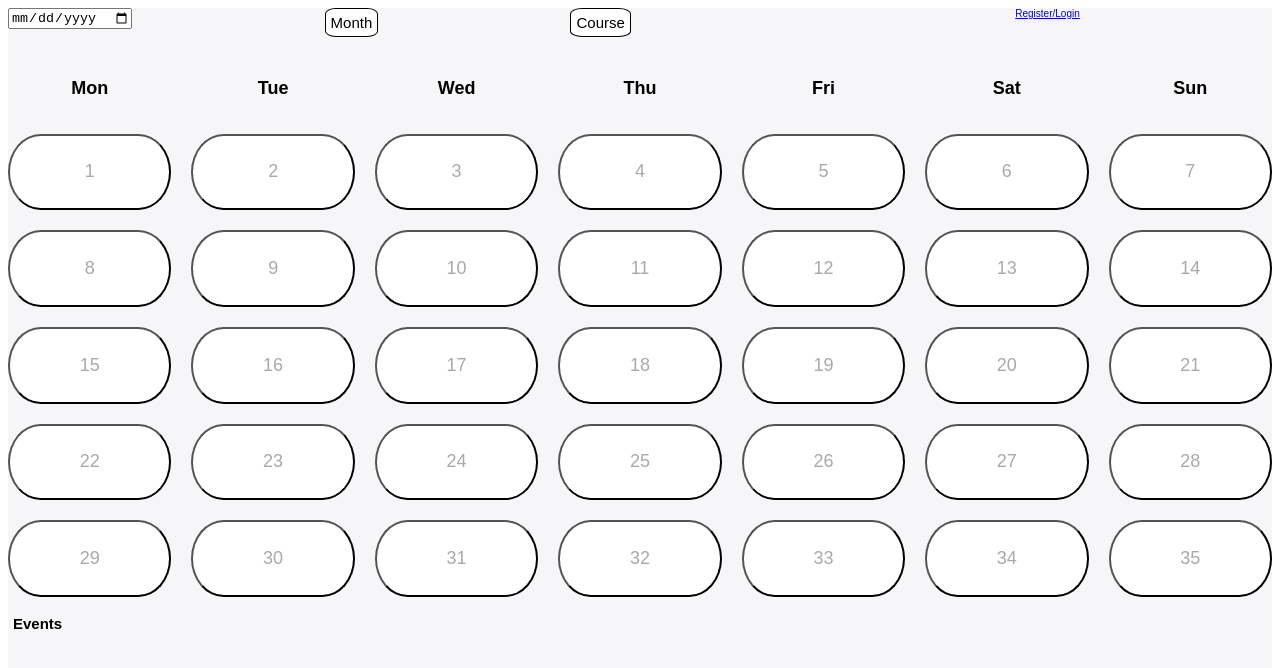
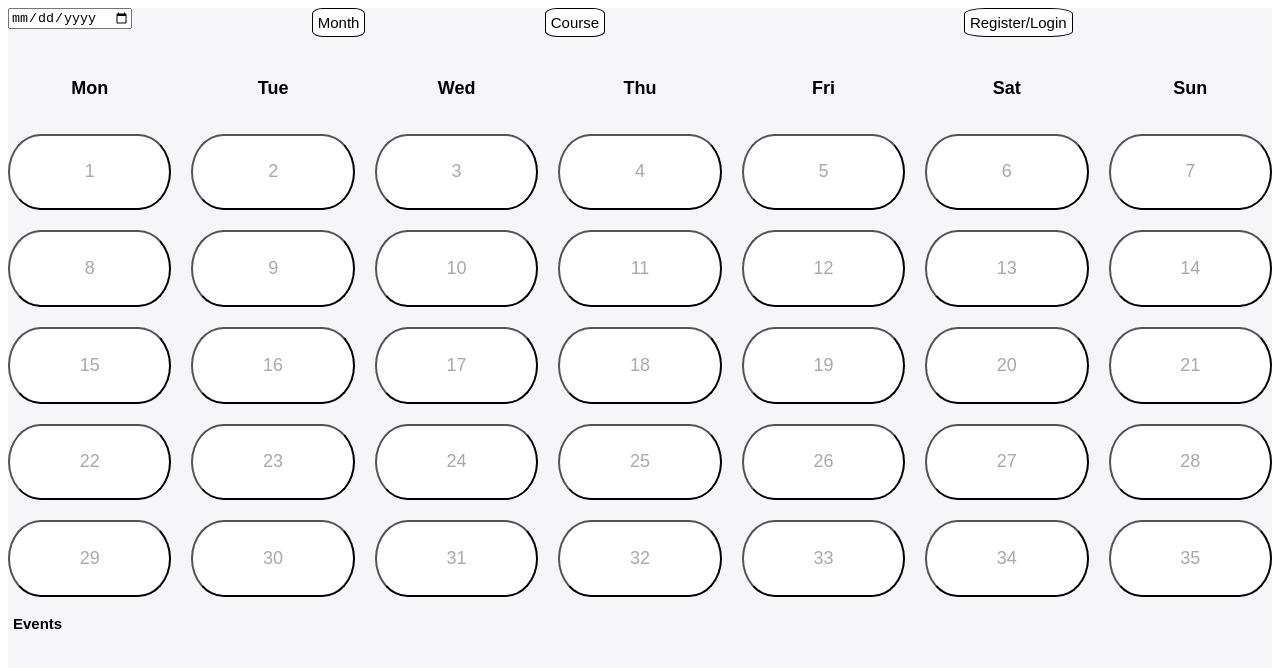
Before and after one commit to VodkaPeach/Interactive_Calendar_React, a React (Create React App) app: page / in a window 1280 px wide. Shown: the top 668 px of the page. Built offline with nearby package versions, Linux system fonts and the light colour scheme; what @js-temporal/polyfill would draw is missing.

Commit message:
add: logout functionality

```diff
--- a/src/components/account/Login.component.jsx
+++ b/src/components/account/Login.component.jsx
@@ -40,7 +40,7 @@ export default function Login() {
       <h2>Login</h2>
       <Form onSubmit={(e) => handleSubmit(e)}>
         {/* email */}
-        <Form.Group key={"formBasicUsername"} controlId="formBasicUsername">
+        <Form.Group key={"formBasicUsername"} controlId="BasicUsername">
           <Form.Label>User Name</Form.Label>
           <Form.Control
             type="username"
@@ -52,7 +52,7 @@ export default function Login() {
         </Form.Group>
 
         {/* password */}
-        <Form.Group key={"formBasicPassword"} controlId="formBasicPassword">
+        <Form.Group key={"formBasicPassword"} controlId="BasicPassword">
           <Form.Label>Password</Form.Label>
           <Form.Control
             type="password"
--- a/src/components/account/Register.component.jsx
+++ b/src/components/account/Register.component.jsx
@@ -34,7 +34,7 @@ export default function Register(){
             <h2>Sign-up</h2>
             <Form onSubmit={(e) => handleSubmit(e)}>
                 {/* email */}
-                <Form.Group controlId="formBasicUsername">
+                <Form.Group key={"formBasicUsername"} controlId="Username">
                     <Form.Label>User Name</Form.Label>
                     <Form.Control type="username"
                         name="Username"
@@ -46,7 +46,7 @@ export default function Register(){
                 </Form.Group>
 
                 {/* password */}
-                <Form.Group controlId="formBasicPassword">
+                <Form.Group key={"formBasicPassword"} controlId="Password">
                     <Form.Label>Password</Form.Label>
                     <Form.Control type="password"
                         name="password"
--- a/src/components/top-section/bar/TopBar.component.jsx
+++ b/src/components/top-section/bar/TopBar.component.jsx
@@ -3,20 +3,22 @@ import { todayDate } from "../../../utils/time";
 import { useContext } from "react";
 import { CalendarContext } from "../../../context/calendar.context";
 import { UserContext } from "../../../context/user.context";
+import { Link } from "react-router-dom";
 export default function TopBar() {
   const { gDay, mode, setGDay } = useContext(CalendarContext);
-  const { currentUser } = useContext(UserContext);
+  const { currentUser, setCurrentUser } = useContext(UserContext);
   function handleChange(e) {
     e.preventDefault();
     setGDay(e.target.value);
+  }
+  function handleLogout(){
+    setCurrentUser(null);
   }
 
   const goBack = (
     <button onClick={() => setGDay(todayDate)}>Return to Today</button>
   );
-  const dayPicker = (
-    <input type="date" value={gDay} onChange={handleChange} />
-  );
+  const dayPicker = <input type="date" value={gDay} onChange={handleChange} />;
   return (
     <section className="topBar">
       <div className="todayDate">{dayPicker}</div>
@@ -33,7 +35,15 @@ export default function TopBar() {
         {gDay === todayDate || mode === "Course" ? <span></span> : goBack}
       </div>
       <div className="Account">
-        <a href="/Account">Register/Login</a>
+        {!currentUser ? (
+          <button>
+            <Link to="/Account">Register/Login</Link>
+          </button>
+        ) : (
+          <button onClick={handleLogout}>
+            <p>Logout</p>
+          </button>
+        )}
       </div>
       <div className="Account">
         <p>{currentUser && currentUser.username}</p>
--- a/src/index.css
+++ b/src/index.css
@@ -24,6 +24,21 @@ main{
   background-color: white;
 }
 
+a {
+  text-decoration: none;
+  color: black;
+}
+
+p{
+  font-size: 20px;
+  margin-top: 3px;
+  margin-right: 20px;
+}
+
+button p{
+  margin: 0;
+  font-size: 15px;
+}
 .gridMonth{
   height: 70%;
   display: grid;
```
